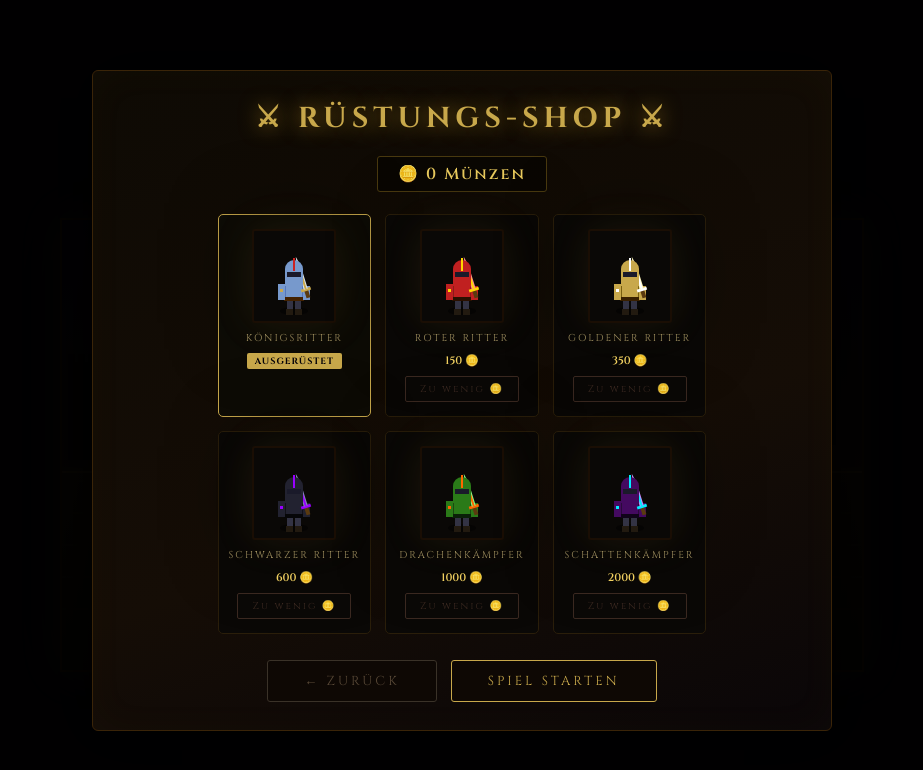
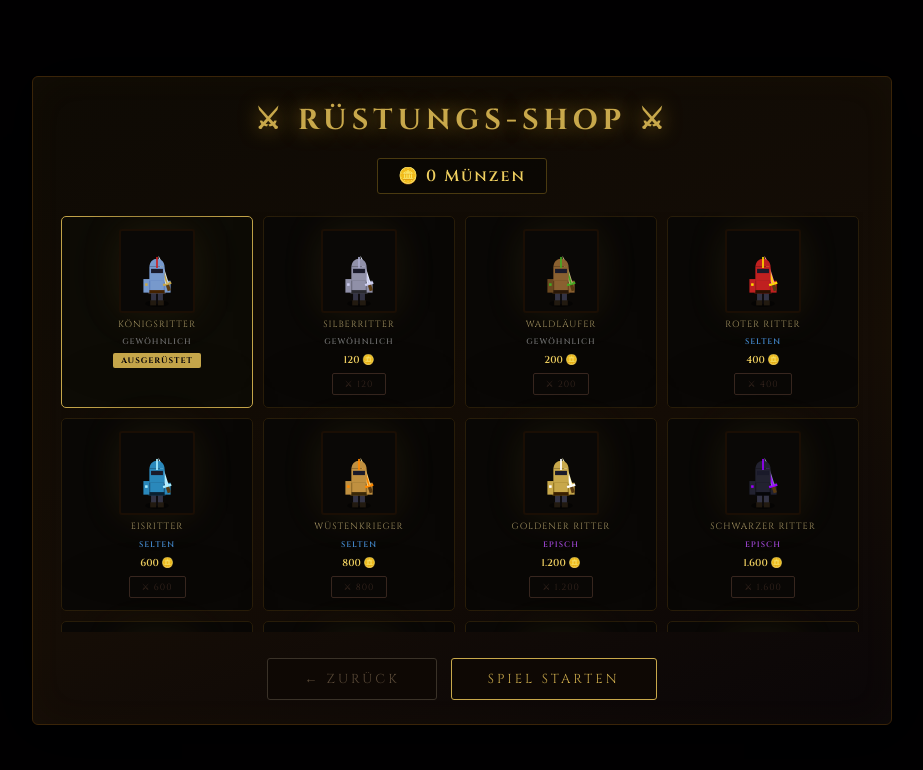
Before and after one commit to santiagocarpinteirocandido-source/RITTER-der-klinge-, a plain HTML site: page index.html in a window 1280 px wide. Both pictures are taken after a click on the button "🛒 SHOP". Shown: the whole page, without its empty margins (178-1101 px from the left). Drawn offline with Linux system fonts and the light colour scheme.

Commit message:
Update index.html

```diff
--- a/index.html
+++ b/index.html
@@ -22,7 +22,7 @@ canvas{border:2px solid #1a0e04;display:block;box-shadow:0 0 40px rgba(200,168,7
 .screen{position:fixed;inset:0;display:none;align-items:center;justify-content:center;z-index:20;}
 .screen.active{display:flex;}
 .panel{background:linear-gradient(160deg,#0e0a04 0%,#150d06 60%,#0a0608 100%);border:1px solid #3a2408;border-radius:6px;padding:36px 44px;display:flex;flex-direction:column;align-items:center;gap:18px;box-shadow:0 0 60px rgba(0,0,0,0.9),inset 0 0 40px rgba(200,168,75,0.03);}
-.panel-wide{width:740px;padding:28px 32px;}
+.panel-wide{width:860px;padding:24px 28px;}
 .screen-bg{position:absolute;inset:0;background:rgba(0,0,0,0.82);}
 .panel{position:relative;z-index:1;}
 
@@ -50,23 +50,31 @@ h2.screen-title{color:#c8a84b;font-size:1.8rem;font-weight:700;letter-spacing:5p
 
 /* ── SHOP ── */
 #shop-coins{color:#f0d060;font-size:1rem;font-weight:600;letter-spacing:2px;border:1px solid #4a3a10;padding:6px 20px;border-radius:3px;background:rgba(0,0,0,0.4);}
-.skins-grid{display:grid;grid-template-columns:repeat(3,1fr);gap:14px;margin-top:4px;}
-.skin-card{background:#0a0806;border:1.5px solid #2a1e0a;border-radius:5px;padding:14px 10px;display:flex;flex-direction:column;align-items:center;gap:8px;cursor:pointer;transition:border-color 0.2s;}
+.shop-scroll{max-height:420px;overflow-y:auto;width:100%;padding-right:4px;}
+.shop-scroll::-webkit-scrollbar{width:4px;}
+.shop-scroll::-webkit-scrollbar-track{background:#0a0806;}
+.shop-scroll::-webkit-scrollbar-thumb{background:#3a2408;border-radius:2px;}
+.skins-grid{display:grid;grid-template-columns:repeat(4,1fr);gap:10px;margin-top:4px;}
+.skin-card{background:#0a0806;border:1.5px solid #2a1e0a;border-radius:5px;padding:12px 8px;display:flex;flex-direction:column;align-items:center;gap:6px;cursor:pointer;transition:border-color 0.2s;}
 .skin-card:hover{border-color:#4a3820;}
 .skin-card.owned{border-color:#2a4a20;}
 .skin-card.equipped{border-color:#c8a84b;background:#0e0c06;}
 .skin-card canvas{border-radius:3px;}
-.skin-name{color:#a09060;font-size:10px;letter-spacing:2px;text-align:center;text-transform:uppercase;}
-.skin-price{color:#f0d060;font-size:11px;font-weight:600;}
-.skin-price.owned-lbl{color:#4a8a30;font-size:10px;}
-.skin-price.equipped-lbl{color:#c8a84b;font-size:10px;letter-spacing:1px;}
-.skin-btn{background:#0a0806;border:1px solid #c8a84b;color:#c8a84b;padding:5px 14px;font-family:'Cinzel',serif;font-size:10px;letter-spacing:2px;cursor:pointer;border-radius:2px;transition:all 0.15s;}
+.skin-name{color:#a09060;font-size:9px;letter-spacing:1px;text-align:center;text-transform:uppercase;line-height:1.3;}
+.skin-rarity{font-size:8px;letter-spacing:1px;text-transform:uppercase;font-weight:600;}
+.skin-rarity.r-gewöhnlich{color:#6a6a6a;}
+.skin-rarity.r-selten{color:#4488cc;}
+.skin-rarity.r-episch{color:#9944cc;}
+.skin-rarity.r-legendär{color:#cc8822;}
+.skin-rarity.r-mythisch{color:#cc2244;}
+.skin-price{color:#f0d060;font-size:10px;font-weight:600;}
+.skin-btn{background:#0a0806;border:1px solid #c8a84b;color:#c8a84b;padding:4px 12px;font-family:'Cinzel',serif;font-size:9px;letter-spacing:1px;cursor:pointer;border-radius:2px;transition:all 0.15s;}
 .skin-btn:hover{background:#c8a84b;color:#07040a;}
 .skin-btn.equip-btn{border-color:#4a8a30;color:#4a8a30;}
 .skin-btn.equip-btn:hover{background:#4a8a30;color:#fff;}
 .skin-btn.cant-afford{border-color:#3a2820;color:#3a2820;cursor:not-allowed;}
 .skin-btn.cant-afford:hover{background:transparent;color:#3a2820;}
-.equipped-badge{background:#c8a84b;color:#07040a;font-size:9px;letter-spacing:1px;padding:2px 8px;border-radius:2px;font-weight:700;}
+.equipped-badge{background:#c8a84b;color:#07040a;font-size:8px;letter-spacing:1px;padding:2px 8px;border-radius:2px;font-weight:700;}
 </style>
 </head>
 <body>
@@ -126,7 +134,7 @@ h2.screen-title{color:#c8a84b;font-size:1.8rem;font-weight:700;letter-spacing:5p
   <div class="panel panel-wide">
     <h2 class="screen-title">⚔ RÜSTUNGS-SHOP ⚔</h2>
     <div id="shop-coins">🪙 0 Münzen</div>
-    <div class="skins-grid" id="skins-grid"></div>
+    <div class="shop-scroll"><div class="skins-grid" id="skins-grid"></div></div>
     <div class="btn-row" style="margin-top:8px;">
       <button class="btn btn-gray" id="shop-back-btn">← ZURÜCK</button>
       <button class="btn" onclick="startGame()">SPIEL STARTEN</button>
@@ -155,12 +163,26 @@ saveData(pdata);
 //  SKIN DEFINITIONS
 // ══════════════════════════════
 const SKINS = [
-  { id:'standard',  name:'Königsritter',     price:0,    color:'#5577bb', armor:'#7799cc', crest:'#cc2222', shield:'#7799cc', blade:'#dde8f0', bladeShine:'#c8a84b', belt:'#442200', desc:'Standard' },
-  { id:'rot',       name:'Roter Ritter',      price:150,  color:'#8b1a1a', armor:'#c02020', crest:'#ffd700', shield:'#c02020', blade:'#ff9090', bladeShine:'#ffd700', belt:'#2a1000', desc:'150 🪙' },
-  { id:'gold',      name:'Goldener Ritter',   price:350,  color:'#7a6010', armor:'#c8a84b', crest:'#ffffff', shield:'#c8a84b', blade:'#fff8c0', bladeShine:'#ffffff', belt:'#3a2000', desc:'350 🪙' },
-  { id:'schwarz',   name:'Schwarzer Ritter',  price:600,  color:'#111118', armor:'#222230', crest:'#9900ff', shield:'#222230', blade:'#8888bb', bladeShine:'#9900ff', belt:'#060608', desc:'600 🪙' },
-  { id:'drache',    name:'Drachenkämpfer',    price:1000, color:'#1a4a10', armor:'#2a7a18', crest:'#ff6600', shield:'#2a7a18', blade:'#88ff88', bladeShine:'#ff6600', belt:'#0a2008', desc:'1000 🪙' },
-  { id:'schatten',  name:'Schattenkämpfer',   price:2000, color:'#2a0a3a', armor:'#440a60', crest:'#00eeff', shield:'#440a60', blade:'#cc88ff', bladeShine:'#00eeff', belt:'#10041a', desc:'2000 🪙' },
+  // ── GEWÖHNLICH ──
+  { id:'standard', name:'Königsritter',    rarity:'gewöhnlich', price:0,     color:'#5577bb', armor:'#7799cc', crest:'#cc2222', shield:'#7799cc', blade:'#dde8f0', bladeShine:'#c8a84b', belt:'#442200' },
+  { id:'silber',   name:'Silberritter',    rarity:'gewöhnlich', price:120,   color:'#5a5a6a', armor:'#9090a8', crest:'#aaaacc', shield:'#9090a8', blade:'#e8eeff', bladeShine:'#ccccee', belt:'#2a2a30' },
+  { id:'braun',    name:'Waldläufer',      rarity:'gewöhnlich', price:200,   color:'#5a3a18', armor:'#8a6030', crest:'#44aa22', shield:'#6a4820', blade:'#c8b080', bladeShine:'#44aa22', belt:'#2a1808' },
+  // ── SELTEN ──
+  { id:'rot',      name:'Roter Ritter',    rarity:'selten',     price:400,   color:'#8b1a1a', armor:'#c02020', crest:'#ffd700', shield:'#c02020', blade:'#ff9090', bladeShine:'#ffd700', belt:'#2a1000' },
+  { id:'eis',      name:'Eisritter',       rarity:'selten',     price:600,   color:'#1a4466', armor:'#2a88bb', crest:'#aaeeff', shield:'#2a88bb', blade:'#ccf0ff', bladeShine:'#aaeeff', belt:'#0a2030' },
+  { id:'wueste',   name:'Wüstenkrieger',   rarity:'selten',     price:800,   color:'#7a5a20', armor:'#c09040', crest:'#ff8800', shield:'#c09040', blade:'#ffdd88', bladeShine:'#ff8800', belt:'#3a2808' },
+  // ── EPISCH ──
+  { id:'gold',     name:'Goldener Ritter', rarity:'episch',     price:1200,  color:'#7a6010', armor:'#c8a84b', crest:'#ffffff', shield:'#c8a84b', blade:'#fff8c0', bladeShine:'#ffffff', belt:'#3a2000' },
+  { id:'schwarz',  name:'Schwarzer Ritter',rarity:'episch',     price:1600,  color:'#111118', armor:'#222230', crest:'#9900ff', shield:'#222230', blade:'#8888bb', bladeShine:'#9900ff', belt:'#060608' },
+  { id:'meer',     name:'Meeresritter',    rarity:'episch',     price:2000,  color:'#0a3a4a', armor:'#0f6680', crest:'#00ffcc', shield:'#0f6680', blade:'#88ffee', bladeShine:'#00ffcc', belt:'#041820' },
+  { id:'blitz',    name:'Blitzritter',     rarity:'episch',     price:2500,  color:'#3a3000', armor:'#887700', crest:'#ffee00', shield:'#887700', blade:'#ffff88', bladeShine:'#ffee00', belt:'#1a1400' },
+  // ── LEGENDÄR ──
+  { id:'drache',   name:'Drachenkämpfer',  rarity:'legendär',   price:4000,  color:'#1a4a10', armor:'#2a7a18', crest:'#ff6600', shield:'#2a7a18', blade:'#88ff88', bladeShine:'#ff6600', belt:'#0a2008' },
+  { id:'blut',     name:'Blutritter',      rarity:'legendär',   price:5000,  color:'#3a0808', armor:'#6a0a0a', crest:'#ff0000', shield:'#6a0a0a', blade:'#ff4444', bladeShine:'#ff0000', belt:'#180404' },
+  { id:'himmel',   name:'Himmelswächter',  rarity:'legendär',   price:6500,  color:'#2a2a50', armor:'#5555aa', crest:'#ffffff', shield:'#7777cc', blade:'#eeeeff', bladeShine:'#ffffff', belt:'#10103a' },
+  // ── MYTHISCH ──
+  { id:'schatten', name:'Schattenkämpfer', rarity:'mythisch',   price:10000, color:'#2a0a3a', armor:'#440a60', crest:'#00eeff', shield:'#440a60', blade:'#cc88ff', bladeShine:'#00eeff', belt:'#10041a' },
+  { id:'daemmer',  name:'Dämmerungsritter',rarity:'mythisch',   price:15000, color:'#300830', armor:'#601060', crest:'#ff8800', shield:'#601060', blade:'#ffaa44', bladeShine:'#ff8800', belt:'#180418' },
 ];
 
 // ══════════════════════════════
@@ -218,17 +240,21 @@ function renderShop(){
     const card = document.createElement('div');
     card.className = 'skin-card' + (owned?' owned':'') + (equipped?' equipped':'');
 
-    // Mini canvas preview
     const mc = document.createElement('canvas');
-    mc.width = 80; mc.height = 90;
+    mc.width = 72; mc.height = 80;
     mc.style.background = '#0a0806';
-    drawSkinPreview(mc.getContext('2d'), skin, 40, 60);
+    drawSkinPreview(mc.getContext('2d'), skin, 36, 54);
     card.appendChild(mc);
 
     const nm = document.createElement('div');
     nm.className = 'skin-name';
     nm.textContent = skin.name;
     card.appendChild(nm);
+
+    const rar = document.createElement('div');
+    rar.className = 'skin-rarity r-' + skin.rarity;
+    rar.textContent = skin.rarity.toUpperCase();
+    card.appendChild(rar);
 
     if(equipped){
       const badge = document.createElement('div');
@@ -244,12 +270,12 @@ function renderShop(){
     } else {
       const pr = document.createElement('div');
       pr.className = 'skin-price';
-      pr.textContent = skin.desc;
+      pr.textContent = skin.price === 0 ? 'Kostenlos' : skin.price.toLocaleString('de-DE') + ' 🪙';
       card.appendChild(pr);
       const bb = document.createElement('button');
       const canAfford = pdata.coins >= skin.price;
       bb.className = 'skin-btn' + (canAfford?'':' cant-afford');
-      bb.textContent = canAfford ? 'Kaufen' : 'Zu wenig 🪙';
+      bb.textContent = skin.price === 0 ? 'Nehmen' : canAfford ? 'Kaufen' : '⚔ ' + skin.price.toLocaleString('de-DE');
       bb.onclick = ()=>{
         if(!canAfford) return;
         pdata.coins -= skin.price;
@@ -257,6 +283,7 @@ function renderShop(){
         pdata.equipped = skin.id;
         saveData(pdata);
         renderShop();
+        document.getElementById('shop-coins').textContent = '🪙 ' + pdata.coins + ' Münzen';
       };
       card.appendChild(bb);
     }
@@ -265,26 +292,17 @@ function renderShop(){
 }
 
 function drawSkinPreview(c, skin, x, y){
-  c.save();
-  c.translate(x, y);
-  // Shadow
+  c.save(); c.translate(x, y); c.scale(0.85,0.85);
   c.fillStyle='rgba(0,0,0,0.5)';
-  c.ellipse(0,20,14,4,0,0,Math.PI*2); c.fill();
-  // Legs
+  c.ellipse(0,22,14,4,0,0,Math.PI*2); c.fill();
   c.fillStyle='#334'; c.fillRect(-7,8,6,14); c.fillRect(1,8,6,14);
-  // Boots
   c.fillStyle='#221a10'; c.fillRect(-8,18,7,6); c.fillRect(1,18,7,6);
-  // Body
   c.fillStyle=skin.color; c.fillRect(-10,-7,20,17);
   c.fillStyle=skin.armor; c.fillRect(-8,-5,16,13);
-  // Belt
   c.fillStyle=skin.belt; c.fillRect(-10,6,20,4);
-  // Shield
   c.fillStyle=skin.shield; c.fillRect(-16,-7,7,16);
   c.fillStyle=skin.bladeShine; c.fillRect(-14,-2,3,3);
-  // Arm
   c.fillStyle=skin.armor; c.fillRect(9,-5,7,14);
-  // Sword
   c.save(); c.translate(13,2); c.rotate(-0.3);
   c.fillStyle='#5a3a10'; c.fillRect(-2,-3,4,8);
   c.fillStyle=skin.bladeShine; c.fillRect(-5,-5,10,3);
@@ -293,11 +311,9 @@ function drawSkinPreview(c, skin, x, y){
   c.fillStyle=skin.blade;
   c.beginPath(); c.moveTo(-2,-28); c.lineTo(2,-28); c.lineTo(0,-38); c.fill();
   c.restore();
-  // Head
   c.fillStyle=skin.armor; c.fillRect(-9,-22,18,17);
   c.beginPath(); c.arc(0,-22,9,Math.PI,0); c.fill();
   c.fillStyle='#1a1a2a'; c.fillRect(-7,-19,14,5);
-  // Crest
   c.fillStyle=skin.crest; c.fillRect(-1,-33,2,13);
   c.restore();
 }
```
